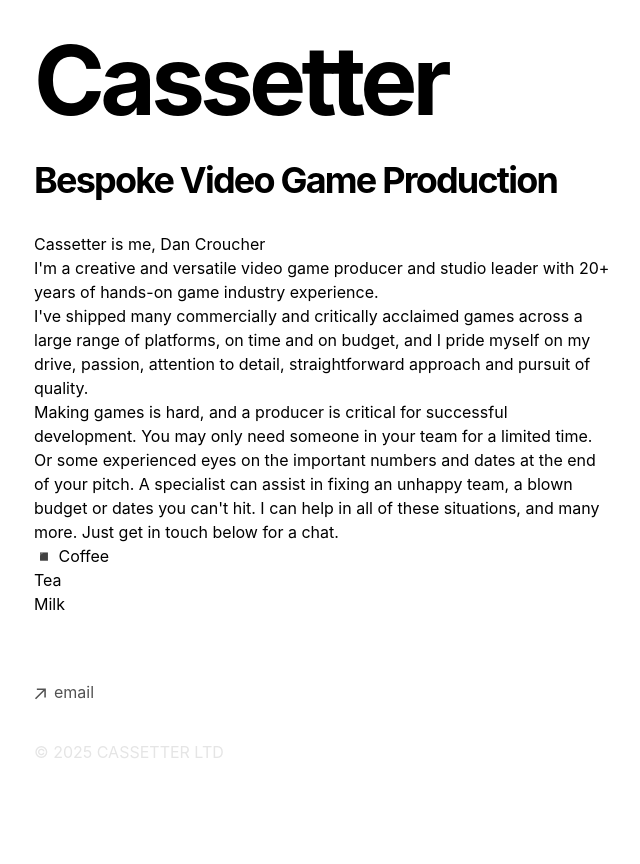
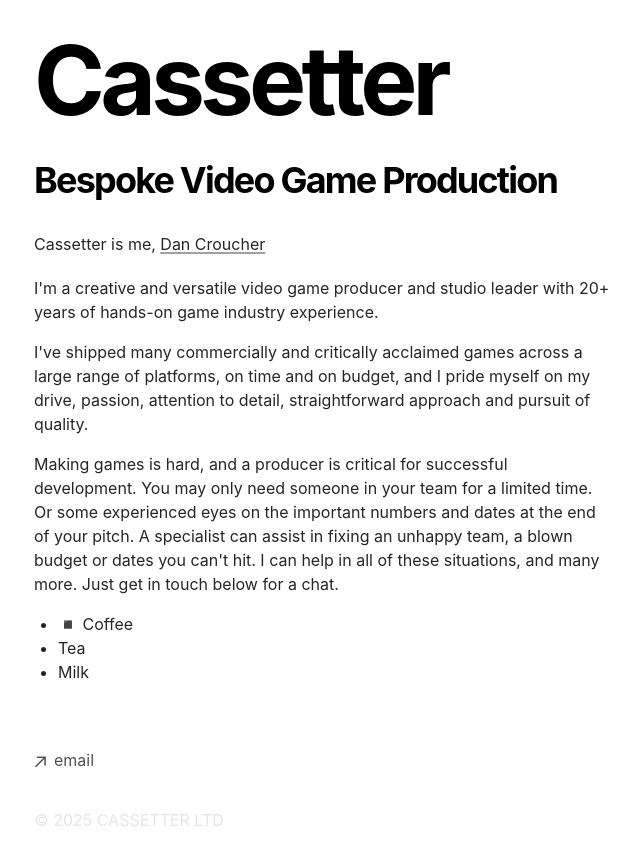
Before and after one commit to dancroucher/cassetter, a Next.js app: page / in a window 1280 px wide. Shown: the top 864 px of the page, without its empty margins (318-958 px from the left). Before the commit the page ends 828 px from the top, so only its background shows below. Built offline with nearby package versions, Linux system fonts and the light colour scheme.

Commit message:
Update page.tsx

```diff
--- a/app/page.tsx
+++ b/app/page.tsx
@@ -10,6 +10,7 @@ export default function Page() {
         Bespoke Video Game Production
       </h2>
       <div className="my-8">
+        <article class="prose">
         <p>
           Cassetter is me, <a href="https://www.linkedin.com/in/dancroucher/">Dan Croucher</a>
         </p>
@@ -29,6 +30,7 @@ export default function Page() {
             <li>Milk</li>
           </ul>
         </p>
+        </article>
       </div>
     </section>
   )
```
